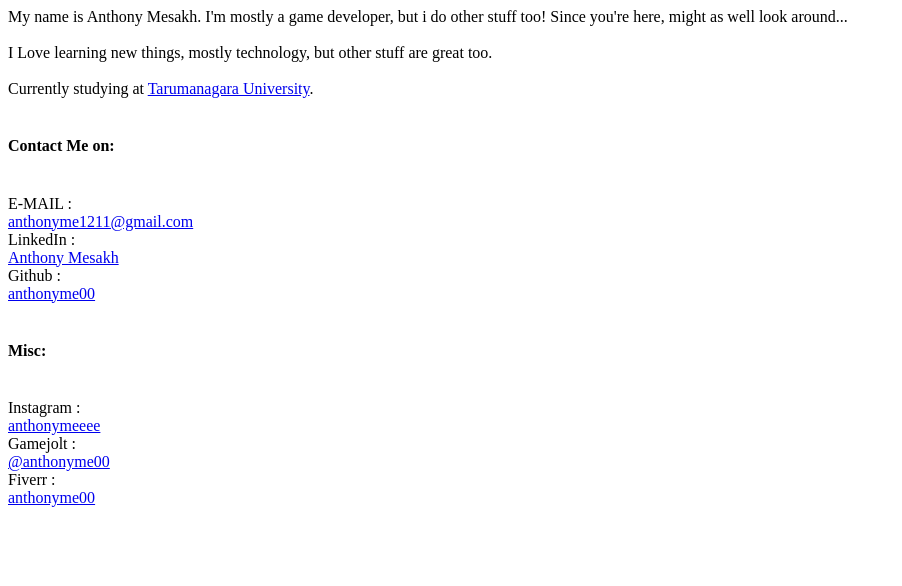
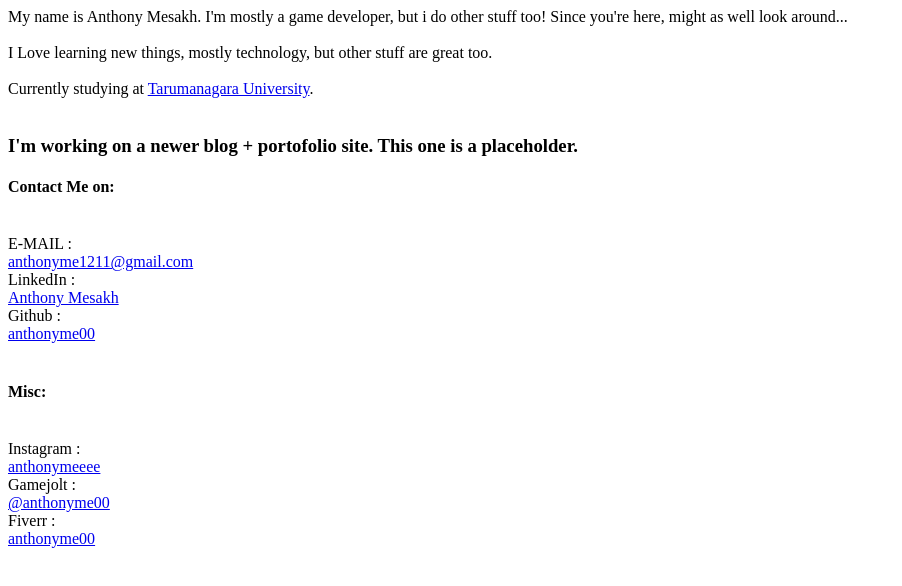
Before and after one commit to anthonyme00/anthonyme00.github.io, a plain HTML site: page about/about.html in a window 1280 px wide. Shown: the whole page, without its empty margins (0-902 px from the left). Drawn offline with Linux system fonts and the light colour scheme.

Commit message:
Update about.html

```diff
--- a/about/about.html
+++ b/about/about.html
@@ -7,6 +7,8 @@ I Love learning new things, mostly technology, but other stuff are great too.
 <br><br>
 Currently studying at <a href="http://untar.ac.id/">Tarumanagara University</a>.
 <br><br>
+
+<h3><b> I'm working on a newer blog + portofolio site. This one is a placeholder. </b></h3>
 
 <h4>Contact Me on: </h4><br>
 E-MAIL : <br>
```
